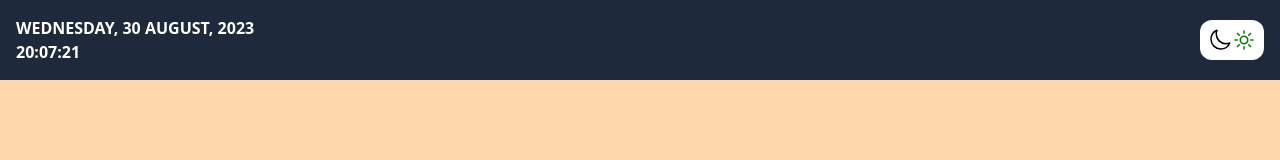
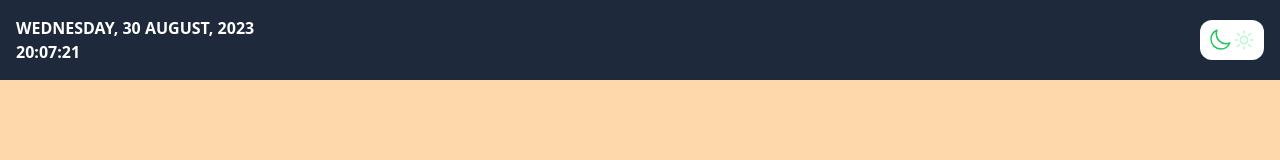
Before and after one commit to estebanCastaneira/expenseChecker, a React (Vite) app: page / in a window 1280 px wide. Shown: the top 160 px of the page. Built offline with nearby package versions, Linux system fonts and the light colour scheme.

Commit message:
SVG colors setup

```diff
--- a/src/assets/components/DarkMode.jsx
+++ b/src/assets/components/DarkMode.jsx
@@ -3,8 +3,8 @@ import Moon from "./Moon";
 function DarkMode() {
   return (
     <div className="w-16 flex justify-between bg-white rounded-xl p-2">
-      <Moon color="text-green" />
-      <Sun color="green" />
+      <Moon color="text-green-500" />
+      <Sun color="text-green-200" />
     </div>
   );
 }
--- a/src/assets/components/Moon.jsx
+++ b/src/assets/components/Moon.jsx
@@ -1,9 +1,9 @@
-function Moon({ color }) {
+function Moon({ color, fill }) {
   return (
     <span className={color}>
       <svg
         xmlns="http://www.w3.org/2000/svg"
-        fill="none"
+        fill={fill ? fill : "none"}
         viewBox="0 0 24 24"
         stroke-width="1.5"
         stroke="currentColor"
--- a/src/assets/components/Sun.jsx
+++ b/src/assets/components/Sun.jsx
@@ -1,12 +1,12 @@
-function Sun({ color }) {
+function Sun({ color, fill }) {
   return (
-    <>
+    <span className={color}>
       <svg
         xmlns="http://www.w3.org/2000/svg"
-        fill="none"
+        fill={fill ? fill : "none"}
         viewBox="0 0 24 24"
         stroke-width="1.5"
-        stroke={color}
+        stroke="currentColor"
         className="w-6 h-6"
       >
         <path
@@ -15,7 +15,7 @@ function Sun({ color }) {
           d="M12 3v2.25m6.364.386l-1.591 1.591M21 12h-2.25m-.386 6.364l-1.591-1.591M12 18.75V21m-4.773-4.227l-1.591 1.591M5.25 12H3m4.227-4.773L5.636 5.636M15.75 12a3.75 3.75 0 11-7.5 0 3.75 3.75 0 017.5 0z"
         />
       </svg>
-    </>
+    </span>
   );
 }
 
```
